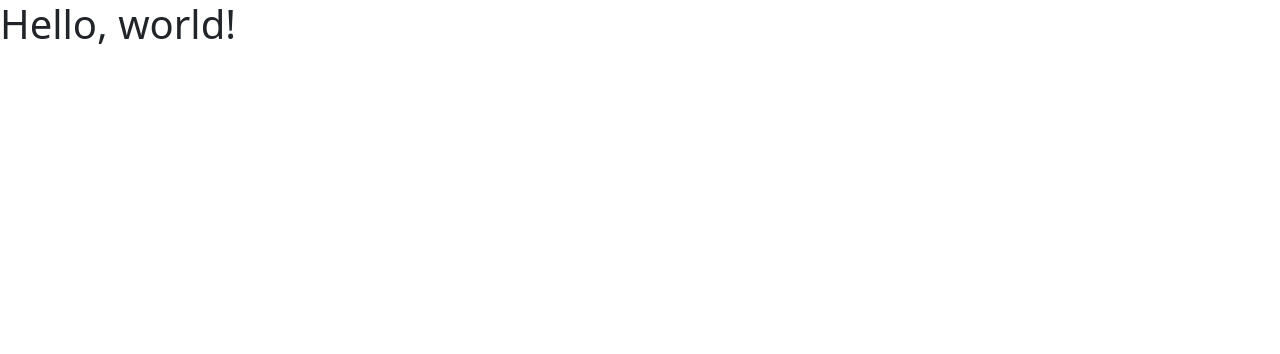
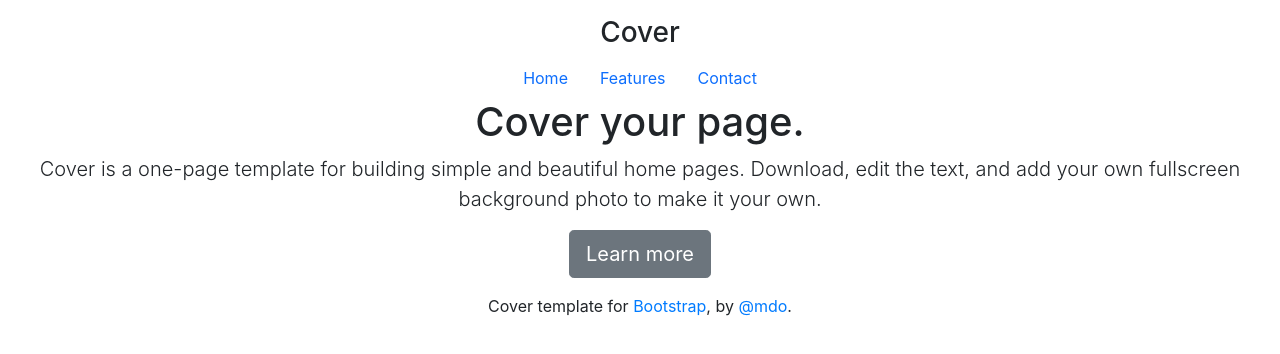
Before and after one commit to TerryD4avis/bootstrapStarterTemplate, a plain HTML site: page index.html in a window 1280 px wide. Drawn offline with nearby package versions, Linux system fonts and the light colour scheme.

Commit message:
chanege theme

```diff
--- a/index.html
+++ b/index.html
@@ -1,13 +1,57 @@
+
 <!doctype html>
 <html lang="en">
   <head>
     <meta charset="utf-8">
-    <meta name="viewport" content="width=device-width, initial-scale=1">
-    <title>Bootstrap demo</title>
-    <link href="https://cdn.jsdelivr.net/npm/bootstrap@5.2.3/dist/css/bootstrap.min.css" rel="stylesheet" integrity="sha384-rbsA2VBKQhggwzxH7pPCaAqO46MgnOM80zW1RWuH61DGLwZJEdK2Kadq2F9CUG65" crossorigin="anonymous">
+    <meta name="viewport" content="width=device-width, initial-scale=1, shrink-to-fit=no">
+    <meta name="description" content="">
+    <meta name="author" content="">
+    <link rel="icon" href="/docs/4.0/assets/img/favicons/favicon.ico">
+
+    <title>Cover Template for Bootstrap</title>
+
+    <link rel="canonical" href="https://getbootstrap.com/docs/4.0/examples/cover/">
+
+    <!-- Bootstrap core CSS -->
+    <link href="https://cdn.jsdelivr.net/npm/bootstrap@5.2.3/dist/css/bootstrap.min.css" rel="stylesheet" integrity="sha384-rbsA2VBKQhggwzxH7pPCaAqO46MgnOM80zW1RWuH61DGLwZJEdK2Kadq2F9CUG65" crossorigin="anonymous"><link href="../../dist/css/bootstrap.min.css" rel="stylesheet">
+
   </head>
-  <body>
-    <h1>Hello, world!</h1>
+
+  <body class="text-center">
+
+    <div class="cover-container d-flex h-100 p-3 mx-auto flex-column">
+      <header class="masthead mb-auto">
+        <div class="inner">
+          <h3 class="masthead-brand">Cover</h3>
+          <nav class="nav nav-masthead justify-content-center">
+            <a class="nav-link active" href="#">Home</a>
+            <a class="nav-link" href="#">Features</a>
+            <a class="nav-link" href="#">Contact</a>
+          </nav>
+        </div>
+      </header>
+
+      <main role="main" class="inner cover">
+        <h1 class="cover-heading">Cover your page.</h1>
+        <p class="lead">Cover is a one-page template for building simple and beautiful home pages. Download, edit the text, and add your own fullscreen background photo to make it your own.</p>
+        <p class="lead">
+          <a href="#" class="btn btn-lg btn-secondary">Learn more</a>
+        </p>
+      </main>
+
+      <footer class="mastfoot mt-auto">
+        <div class="inner">
+          <p>Cover template for <a href="https://getbootstrap.com/">Bootstrap</a>, by <a href="https://twitter.com/mdo">@mdo</a>.</p>
+        </div>
+      </footer>
+    </div>
+
+
+    <!-- Bootstrap core JavaScript
+    ================================================== -->
+    <!-- Placed at the end of the document so the pages load faster -->
+    <script src="https://code.jquery.com/jquery-3.2.1.slim.min.js" integrity="sha384-KJ3o2DKtIkvYIK3UENzmM7KCkRr/rE9/Qpg6aAZGJwFDMVNA/GpGFF93hXpG5KkN" crossorigin="anonymous"></script>
+    <script>window.jQuery || document.write('<script src="../../assets/js/vendor/jquery-slim.min.js"><\/script>')</script>
     <script src="https://cdn.jsdelivr.net/npm/bootstrap@5.2.3/dist/js/bootstrap.bundle.min.js" integrity="sha384-kenU1KFdBIe4zVF0s0G1M5b4hcpxyD9F7jL+jjXkk+Q2h455rYXK/7HAuoJl+0I4" crossorigin="anonymous"></script>
   </body>
 </html>
```
